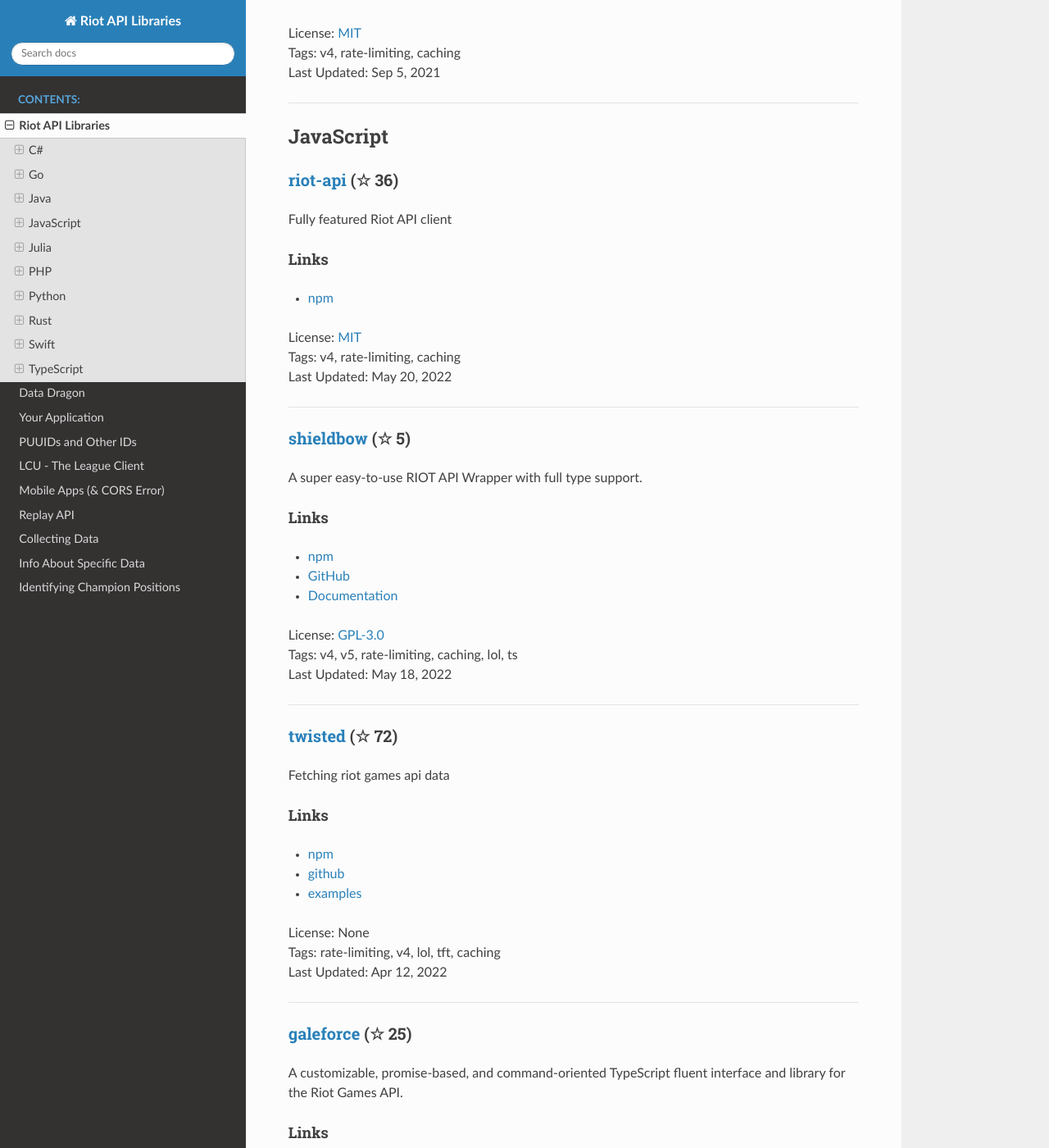
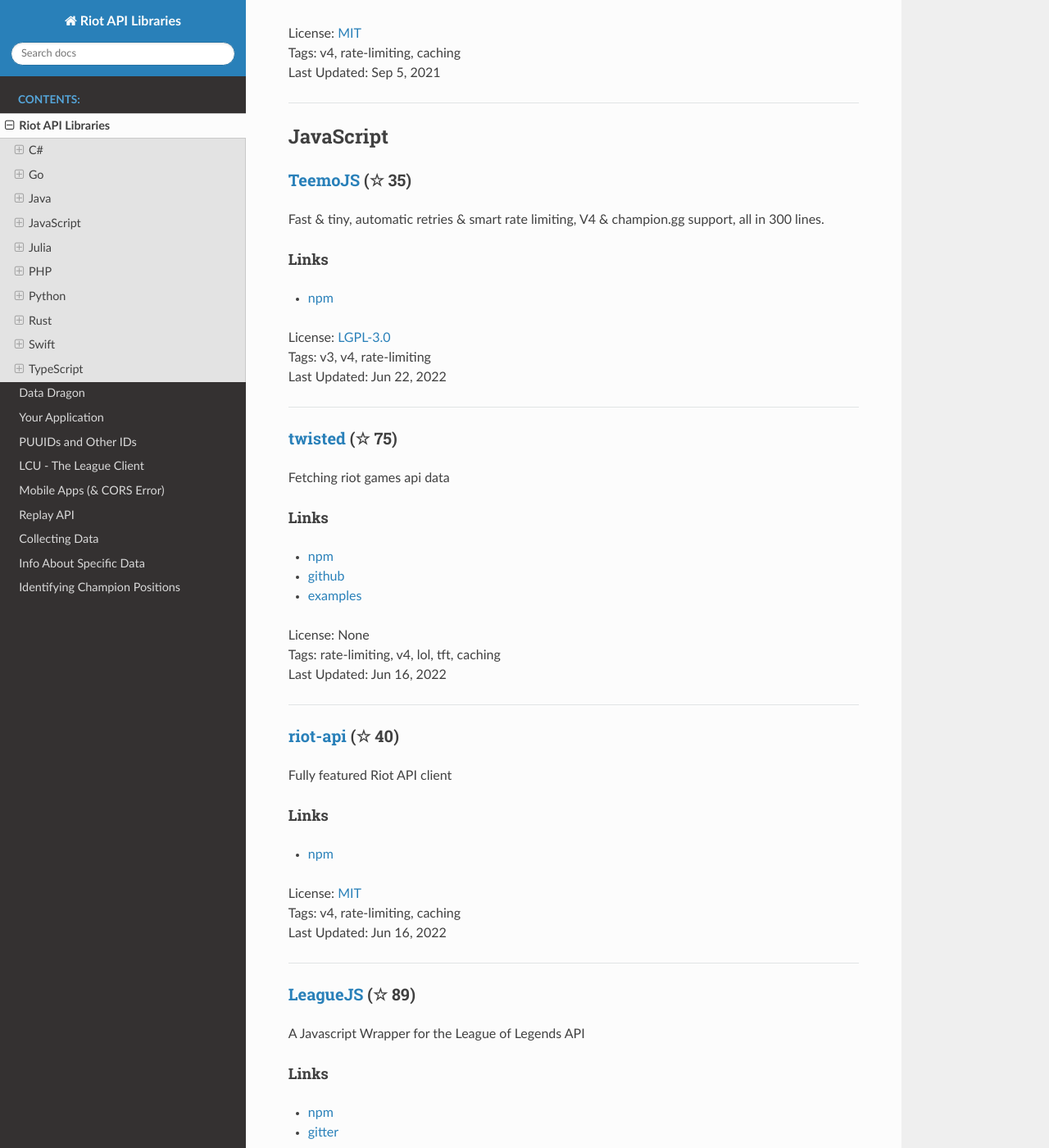
Before and after one commit to WxWatch/riot-api-libraries, a Sphinx documentation site: the page built from docs/libraries.rst, in a window 1280 px wide and 1400 px high, scrolled down 2431 px. Shown: the whole window at 82% size. Built offline with Sphinx 7.4.7 and the Read the Docs theme 2.0.0, drawn with Linux system fonts in a browser that asks for light colours; pages that are not in the unit, such as notebooks, are missing from menus; some of the changed text lies outside the part shown.

```diff
--- a/docs/libraries.rst
+++ b/docs/libraries.rst
@@ -15,7 +15,21 @@ Links
 - `NuGet <https://www.nuget.org/packages/MingweiSamuel.Camille/>`_
 | License: `NOASSERTION <http://choosealicense.com/licenses/other>`_
 | Tags: v3, v4, rate-limiting
-| Last Updated: May 20, 2022
+| Last Updated: Jun 25, 2022
+
+-----------------
+
+`RiotSharp <https://github.com/BenFradet/RiotSharp>`_ (☆ 279)
+~~~~~~~~~~~~~~~~~~~~~~~~~~~~~~~~~~~~~~~~~~~~~~~~~~~~~~~~~~~~~~~~~~~~~~~~~~~~~~~~~~~~~~~~~~~~~~~~~~~~
+
+RiotSharp's ASP.NET Core integration. **NOTE: NuGet releases are severely outdated, although library itself is maintained!**
+
+Links
+::::::::::::::::
+
+| License: `MIT <http://choosealicense.com/licenses/mit>`_
+| Tags: v4, rate-limiting, asp-net-core
+| Last Updated: Jun 22, 2022
 
 -----------------
 
@@ -31,20 +45,6 @@ Links
 | License: `Unlicense <http://choosealicense.com/licenses/unlicense>`_
 | Tags: v3, v4, blazor
 | Last Updated: May 16, 2022
-
------------------
-
-`RiotSharp <https://github.com/BenFradet/RiotSharp>`_ (☆ 275)
-~~~~~~~~~~~~~~~~~~~~~~~~~~~~~~~~~~~~~~~~~~~~~~~~~~~~~~~~~~~~~~~~~~~~~~~~~~~~~~~~~~~~~~~~~~~~~~~~~~~~
-
-RiotSharp's ASP.NET Core integration. **NOTE: NuGet releases are severely outdated, although library itself is maintained!**
-
-Links
-::::::::::::::::
-
-| License: `MIT <http://choosealicense.com/licenses/mit>`_
-| Tags: v4, rate-limiting, asp-net-core
-| Last Updated: May 11, 2022
 
 -----------------
 
@@ -67,7 +67,7 @@ Links
 Go
 ------------------------------------------
 
-`golio <https://github.com/KnutZuidema/golio>`_ (☆ 32)
+`golio <https://github.com/KnutZuidema/golio>`_ (☆ 35)
 ~~~~~~~~~~~~~~~~~~~~~~~~~~~~~~~~~~~~~~~~~~~~~~~~~~~~~~~~~~~~~~~~~~~~~~~~~~~~~~~~~~~~~~~~~~~~~~~~~~~~
 
 League of Legends API client written in Golang
@@ -96,7 +96,7 @@ Links
 
 | License: `Apache-2.0 <http://choosealicense.com/licenses/apache-2.0>`_
 | Tags: v4
-| Last Updated: May 15, 2022
+| Last Updated: Jun 26, 2022
 
 -----------------
 
@@ -120,7 +120,39 @@ Links
 JavaScript
 ------------------------------------------
 
-`riot-api <https://github.com/fightmegg/riot-api>`_ (☆ 36)
+`TeemoJS <https://github.com/MingweiSamuel/TeemoJS>`_ (☆ 35)
+~~~~~~~~~~~~~~~~~~~~~~~~~~~~~~~~~~~~~~~~~~~~~~~~~~~~~~~~~~~~~~~~~~~~~~~~~~~~~~~~~~~~~~~~~~~~~~~~~~~~
+
+Fast & tiny, automatic retries & smart rate limiting, V4 & champion.gg support, all in 300 lines.
+
+Links
+::::::::::::::::
+
+- `npm <https://www.npmjs.com/package/teemojs>`_
+| License: `LGPL-3.0 <http://choosealicense.com/licenses/lgpl-3.0>`_
+| Tags: v3, v4, rate-limiting
+| Last Updated: Jun 22, 2022
+
+-----------------
+
+`twisted <https://github.com/Sansossio/twisted>`_ (☆ 75)
+~~~~~~~~~~~~~~~~~~~~~~~~~~~~~~~~~~~~~~~~~~~~~~~~~~~~~~~~~~~~~~~~~~~~~~~~~~~~~~~~~~~~~~~~~~~~~~~~~~~~
+
+Fetching riot games api data
+
+Links
+::::::::::::::::
+
+- `npm <https://www.npmjs.com/package/twisted>`_
+- `github <https://github.com/Sansossio/twisted>`_
+- `examples <https://github.com/Sansossio/twisted/tree/master/example>`_
+| License: None
+| Tags: rate-limiting, v4, lol, tft, caching
+| Last Updated: Jun 16, 2022
+
+-----------------
+
+`riot-api <https://github.com/fightmegg/riot-api>`_ (☆ 40)
 ~~~~~~~~~~~~~~~~~~~~~~~~~~~~~~~~~~~~~~~~~~~~~~~~~~~~~~~~~~~~~~~~~~~~~~~~~~~~~~~~~~~~~~~~~~~~~~~~~~~~
 
 Fully featured Riot API client
@@ -131,11 +163,27 @@ Links
 - `npm <https://www.npmjs.com/package/@fightmegg/riot-api>`_
 | License: `MIT <http://choosealicense.com/licenses/mit>`_
 | Tags: v4, rate-limiting, caching
-| Last Updated: May 20, 2022
+| Last Updated: Jun 16, 2022
 
 -----------------
 
-`shieldbow <https://github.com/TheDrone7/shieldbow>`_ (☆ 5)
+`LeagueJS <https://github.com/Colorfulstan/LeagueJS>`_ (☆ 89)
+~~~~~~~~~~~~~~~~~~~~~~~~~~~~~~~~~~~~~~~~~~~~~~~~~~~~~~~~~~~~~~~~~~~~~~~~~~~~~~~~~~~~~~~~~~~~~~~~~~~~
+
+A Javascript Wrapper for the League of Legends API
+
+Links
+::::::::::::::::
+
+- `npm <https://www.npmjs.com/package/leaguejs>`_
+- `gitter <https://gitter.im/League-JS/>`_
+| License: `MIT <http://choosealicense.com/licenses/mit>`_
+| Tags: v4, caching, ddragon, rate-limiting
+| Last Updated: Jun 15, 2022
+
+-----------------
+
+`shieldbow <https://github.com/TheDrone7/shieldbow>`_ (☆ 8)
 ~~~~~~~~~~~~~~~~~~~~~~~~~~~~~~~~~~~~~~~~~~~~~~~~~~~~~~~~~~~~~~~~~~~~~~~~~~~~~~~~~~~~~~~~~~~~~~~~~~~~
 
 A super easy-to-use RIOT API Wrapper with full type support.
@@ -148,28 +196,11 @@ Links
 - `Documentation <https://thedrone7.github.io/shieldbow/>`_
 | License: `GPL-3.0 <http://choosealicense.com/licenses/gpl-3.0>`_
 | Tags: v4, v5, rate-limiting, caching, lol, ts
-| Last Updated: May 18, 2022
+| Last Updated: May 30, 2022
 
 -----------------
 
-`twisted <https://github.com/Sansossio/twisted>`_ (☆ 72)
-~~~~~~~~~~~~~~~~~~~~~~~~~~~~~~~~~~~~~~~~~~~~~~~~~~~~~~~~~~~~~~~~~~~~~~~~~~~~~~~~~~~~~~~~~~~~~~~~~~~~
-
-Fetching riot games api data
-
-Links
-::::::::::::::::
-
-- `npm <https://www.npmjs.com/package/twisted>`_
-- `github <https://github.com/Sansossio/twisted>`_
-- `examples <https://github.com/Sansossio/twisted/tree/master/example>`_
-| License: None
-| Tags: rate-limiting, v4, lol, tft, caching
-| Last Updated: Apr 12, 2022
-
------------------
-
-`galeforce <https://github.com/bcho04/galeforce>`_ (☆ 25)
+`galeforce <https://github.com/bcho04/galeforce>`_ (☆ 26)
 ~~~~~~~~~~~~~~~~~~~~~~~~~~~~~~~~~~~~~~~~~~~~~~~~~~~~~~~~~~~~~~~~~~~~~~~~~~~~~~~~~~~~~~~~~~~~~~~~~~~~
 
 A customizable, promise-based, and command-oriented TypeScript fluent interface and library for the Riot Games API.
@@ -215,37 +246,6 @@ Links
 | License: None
 | Tags: v4
 | Last Updated: Dec 17, 2021
-
------------------
-
-`TeemoJS <https://github.com/MingweiSamuel/TeemoJS>`_ (☆ 33)
-~~~~~~~~~~~~~~~~~~~~~~~~~~~~~~~~~~~~~~~~~~~~~~~~~~~~~~~~~~~~~~~~~~~~~~~~~~~~~~~~~~~~~~~~~~~~~~~~~~~~
-
-Fast & tiny, automatic retries & smart rate limiting, V4 & champion.gg support, all in 300 lines.
-
-Links
-::::::::::::::::
-
-- `npm <https://www.npmjs.com/package/teemojs>`_
-| License: `LGPL-3.0 <http://choosealicense.com/licenses/lgpl-3.0>`_
-| Tags: v3, v4, rate-limiting
-| Last Updated: Nov 28, 2021
-
------------------
-
-`LeagueJS <https://github.com/Colorfulstan/LeagueJS>`_ (☆ 86)
-~~~~~~~~~~~~~~~~~~~~~~~~~~~~~~~~~~~~~~~~~~~~~~~~~~~~~~~~~~~~~~~~~~~~~~~~~~~~~~~~~~~~~~~~~~~~~~~~~~~~
-
-A Javascript Wrapper for the League of Legends API
-
-Links
-::::::::::::::::
-
-- `npm <https://www.npmjs.com/package/leaguejs>`_
-- `gitter <https://gitter.im/League-JS/>`_
-| License: `MIT <http://choosealicense.com/licenses/mit>`_
-| Tags: v4, caching, ddragon, rate-limiting
-| Last Updated: Oct 22, 2021
 
 -----------------
 
@@ -262,7 +262,7 @@ Links
 
 | License: `NOASSERTION <http://choosealicense.com/licenses/other>`_
 | Tags: v4
-| Last Updated: Sep 3, 2021
+| Last Updated: Jun 19, 2022
 
 -----------------
 
@@ -281,7 +281,7 @@ Links
 - `Github <https://github.com/simivar/riot-php>`_
 | License: `MIT <http://choosealicense.com/licenses/mit>`_
 | Tags: v3, v4, psr-17, psr-18
-| Last Updated: Jan 13, 2022
+| Last Updated: Jun 26, 2022
 
 -----------------
 
@@ -320,7 +320,23 @@ Links
 Python
 ------------------------------------------
 
-`cassiopeia <https://github.com/meraki-analytics/cassiopeia>`_ (☆ 425)
+`Riot-Watcher <https://github.com/pseudonym117/Riot-Watcher>`_ (☆ 444)
+~~~~~~~~~~~~~~~~~~~~~~~~~~~~~~~~~~~~~~~~~~~~~~~~~~~~~~~~~~~~~~~~~~~~~~~~~~~~~~~~~~~~~~~~~~~~~~~~~~~~
+
+Simple Python wrapper for the Riot Games API for League of Legends
+
+Links
+::::::::::::::::
+
+- `Documentation <http://riot-watcher.readthedocs.io/en/latest/>`_
+- `PyPi <https://pypi.python.org/pypi/riotwatcher>`_
+| License: `MIT <http://choosealicense.com/licenses/mit>`_
+| Tags: v4, rate-limiting
+| Last Updated: Jun 28, 2022
+
+-----------------
+
+`cassiopeia <https://github.com/meraki-analytics/cassiopeia>`_ (☆ 439)
 ~~~~~~~~~~~~~~~~~~~~~~~~~~~~~~~~~~~~~~~~~~~~~~~~~~~~~~~~~~~~~~~~~~~~~~~~~~~~~~~~~~~~~~~~~~~~~~~~~~~~
 
 Cassiopeia takes care of all the details for you so you can focus on building your application
@@ -332,27 +348,11 @@ Links
 - `Documentation <http://cassiopeia.readthedocs.org/en/latest/>`_
 | License: `MIT <http://choosealicense.com/licenses/mit>`_
 | Tags: v4, rate-limiting, caching
-| Last Updated: May 11, 2022
+| Last Updated: Jun 17, 2022
 
 -----------------
 
-`Riot-Watcher <https://github.com/pseudonym117/Riot-Watcher>`_ (☆ 438)
-~~~~~~~~~~~~~~~~~~~~~~~~~~~~~~~~~~~~~~~~~~~~~~~~~~~~~~~~~~~~~~~~~~~~~~~~~~~~~~~~~~~~~~~~~~~~~~~~~~~~
-
-Simple Python wrapper for the Riot Games API for League of Legends
-
-Links
-::::::::::::::::
-
-- `Documentation <http://riot-watcher.readthedocs.io/en/latest/>`_
-- `PyPi <https://pypi.python.org/pypi/riotwatcher>`_
-| License: `MIT <http://choosealicense.com/licenses/mit>`_
-| Tags: v4, rate-limiting
-| Last Updated: May 1, 2022
-
------------------
-
-`Pyot <https://github.com/paaksing/Pyot>`_ (☆ 67)
+`Pyot <https://github.com/paaksing/Pyot>`_ (☆ 71)
 ~~~~~~~~~~~~~~~~~~~~~~~~~~~~~~~~~~~~~~~~~~~~~~~~~~~~~~~~~~~~~~~~~~~~~~~~~~~~~~~~~~~~~~~~~~~~~~~~~~~~
 
 AsyncIO based high level Python framework for the Riot Games API that encourages rapid development and clean, pragmatic design. Details in documentations
@@ -364,29 +364,14 @@ Links
 - `Documentation <https://pyot.paaksing.com/>`_
 | License: `MIT <http://choosealicense.com/licenses/mit>`_
 | Tags: v4, rate-limiting, asyncio, django, lol, lor, tft, val
-| Last Updated: Mar 17, 2022
-
------------------
-
-`pantheon <https://github.com/Canisback/pantheon>`_ (☆ 47)
-~~~~~~~~~~~~~~~~~~~~~~~~~~~~~~~~~~~~~~~~~~~~~~~~~~~~~~~~~~~~~~~~~~~~~~~~~~~~~~~~~~~~~~~~~~~~~~~~~~~~
-
-Asyncio based Python wrapper for Riot API, supporting LoL, tournaments, TFT, LoR and Valorant endpoints
-
-Links
-::::::::::::::::
-
-- `PyPi <https://pypi.org/project/pantheon/>`_
-| License: None
-| Tags: v4, rate-limiting
-| Last Updated: Feb 24, 2022
+| Last Updated: May 30, 2022
 
 -----------------
 
 Rust
 ------------------------------------------
 
-`Riven <https://github.com/MingweiSamuel/Riven>`_ (☆ 66)
+`Riven <https://github.com/MingweiSamuel/Riven>`_ (☆ 70)
 ~~~~~~~~~~~~~~~~~~~~~~~~~~~~~~~~~~~~~~~~~~~~~~~~~~~~~~~~~~~~~~~~~~~~~~~~~~~~~~~~~~~~~~~~~~~~~~~~~~~~
 
 Tried and tested Riot API design, in Rust
@@ -398,7 +383,7 @@ Links
 - `Crates.io <https://crates.io/crates/riven>`_
 | License: `MIT <http://choosealicense.com/licenses/mit>`_
 | Tags: v3, v4, rate-limiting, tft
-| Last Updated: May 19, 2022
+| Last Updated: Jun 22, 2022
 
 -----------------
 
@@ -453,7 +438,24 @@ Links
 TypeScript
 ------------------------------------------
 
-`shieldbow <https://github.com/TheDrone7/shieldbow>`_ (☆ 5)
+`twisted <https://github.com/Sansossio/twisted>`_ (☆ 75)
+~~~~~~~~~~~~~~~~~~~~~~~~~~~~~~~~~~~~~~~~~~~~~~~~~~~~~~~~~~~~~~~~~~~~~~~~~~~~~~~~~~~~~~~~~~~~~~~~~~~~
+
+Fetching riot games api data
+
+Links
+::::::::::::::::
+
+- `npm <https://www.npmjs.com/package/twisted>`_
+- `github <https://github.com/Sansossio/twisted>`_
+- `examples <https://github.com/Sansossio/twisted/tree/master/example>`_
+| License: None
+| Tags: rate-limiting, v4, lol, tft, caching
+| Last Updated: Jun 16, 2022
+
+-----------------
+
+`shieldbow <https://github.com/TheDrone7/shieldbow>`_ (☆ 8)
 ~~~~~~~~~~~~~~~~~~~~~~~~~~~~~~~~~~~~~~~~~~~~~~~~~~~~~~~~~~~~~~~~~~~~~~~~~~~~~~~~~~~~~~~~~~~~~~~~~~~~
 
 A super easy-to-use RIOT API Wrapper with full type support.
@@ -466,28 +468,11 @@ Links
 - `Documentation <https://thedrone7.github.io/shieldbow/>`_
 | License: `GPL-3.0 <http://choosealicense.com/licenses/gpl-3.0>`_
 | Tags: v4, v5, rate-limiting, caching, lol, ts
-| Last Updated: May 18, 2022
+| Last Updated: May 30, 2022
 
 -----------------
 
-`twisted <https://github.com/Sansossio/twisted>`_ (☆ 72)
-~~~~~~~~~~~~~~~~~~~~~~~~~~~~~~~~~~~~~~~~~~~~~~~~~~~~~~~~~~~~~~~~~~~~~~~~~~~~~~~~~~~~~~~~~~~~~~~~~~~~
-
-Fetching riot games api data
-
-Links
-::::::::::::::::
-
-- `npm <https://www.npmjs.com/package/twisted>`_
-- `github <https://github.com/Sansossio/twisted>`_
-- `examples <https://github.com/Sansossio/twisted/tree/master/example>`_
-| License: None
-| Tags: rate-limiting, v4, lol, tft, caching
-| Last Updated: Apr 12, 2022
-
------------------
-
-`galeforce <https://github.com/bcho04/galeforce>`_ (☆ 25)
+`galeforce <https://github.com/bcho04/galeforce>`_ (☆ 26)
 ~~~~~~~~~~~~~~~~~~~~~~~~~~~~~~~~~~~~~~~~~~~~~~~~~~~~~~~~~~~~~~~~~~~~~~~~~~~~~~~~~~~~~~~~~~~~~~~~~~~~
 
 A customizable, promise-based, and command-oriented TypeScript fluent interface and library for the Riot Games API.
```
Also changed, not shown: other parts of docs/libraries.rst (+6 -6 lines).
